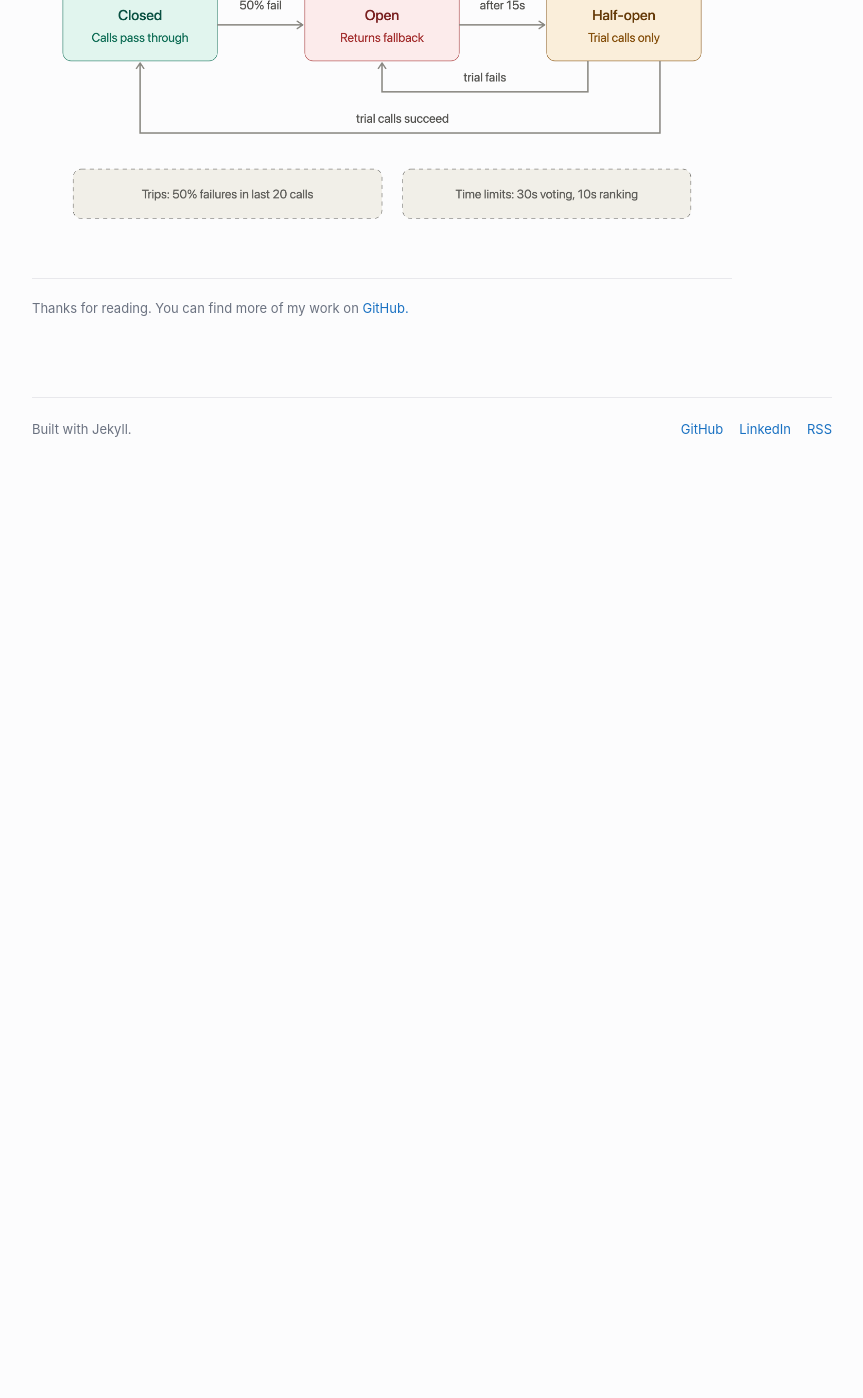
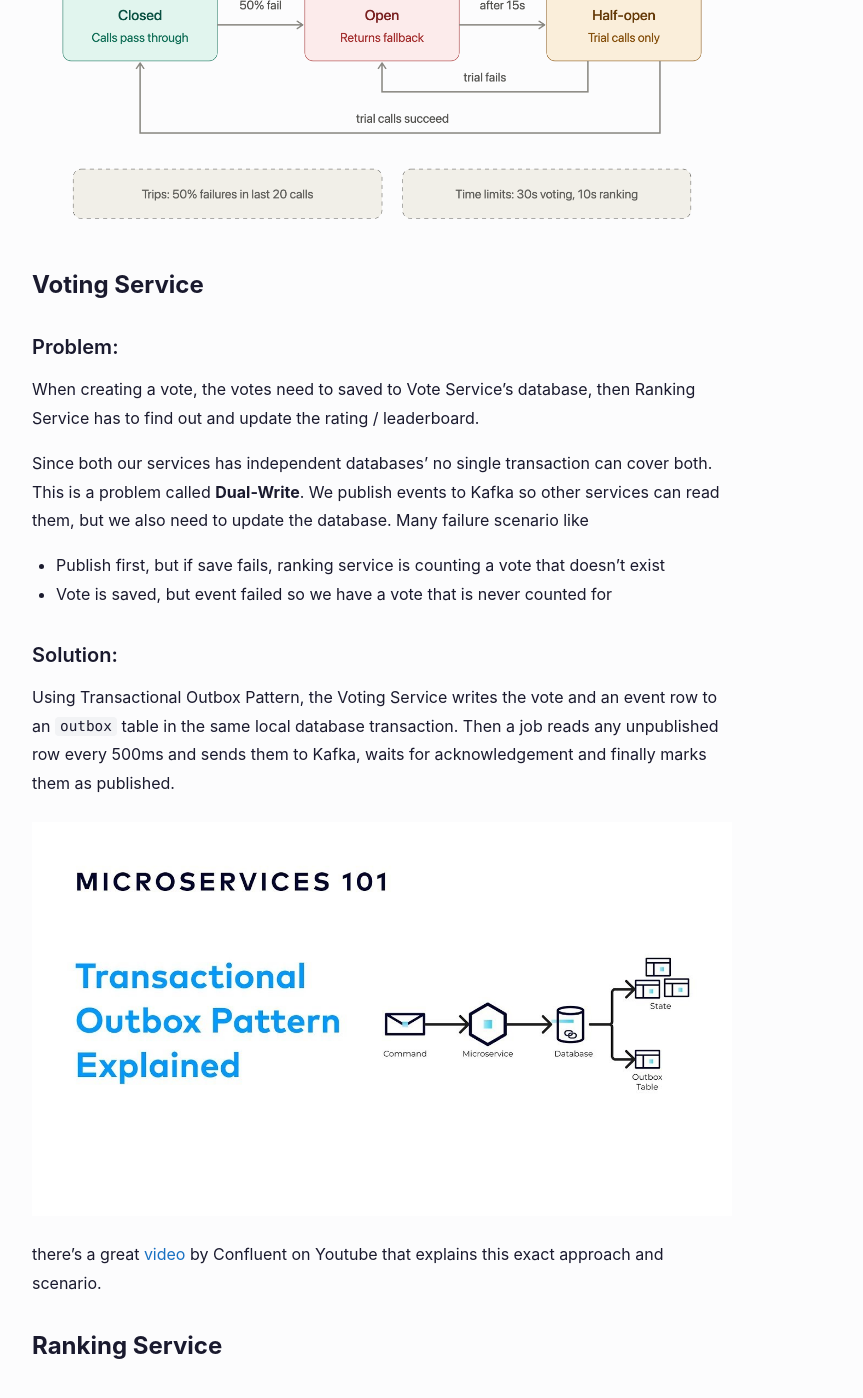
Before and after one commit to vichekaoeun/vichekaoeun.github.io, a Jekyll site: the page built from _posts/2026-11-17-building-powerscale.md, in a window 1280 px wide and 1400 px high, scrolled down 2193 px. Shown: the whole window, without its empty margins (208-1071 px from the left). Built offline with Jekyll 4.4.1, drawn with Linux system fonts in a browser that asks for light colours; before the commit the page ends 2653 px from its top, so only the background shows below that.

Commit message:
Update _posts/2026-11-17-building-powerscale.md (via Pages CMS)

```diff
--- a/_posts/2026-11-17-building-powerscale.md
+++ b/_posts/2026-11-17-building-powerscale.md
@@ -35,3 +35,28 @@ A dedicated service running that acts as an entry-point for the rest of the othe
 I use the Resilience4j library to setup the fault tolerance which is set to a threshold of 20-call window, 15s open state.
 
 ![](/assets/images/gateway_resilience4j_circuit_breaker.png)
+
+## Voting Service
+
+### Problem:
+
+When creating a vote, the votes need to saved to Vote Service's database, then Ranking Service has to find out and update the rating / leaderboard.
+
+Since both our services has independent databases' no single transaction can cover both. This is a problem called **Dual-Write**. We publish events to Kafka so other services can read them, but we also need to update the database. Many failure scenario like
+
+- Publish first, but if save fails, ranking service is counting a vote that doesn't exist
+- Vote is saved, but event failed so we have a vote that is never counted for
+
+### Solution:
+
+Using Transactional Outbox Pattern, the Voting Service writes the vote and an event row to an `outbox` table in the same local database transaction. Then a job reads any unpublished row every 500ms and sends them to Kafka, waits for acknowledgement and finally marks them as published.
+
+![](/assets/images/maxresdefault.jpg)
+
+there's a great [video](https://www.youtube.com/watch?v=5YLpjPmsPCA&t=27s) by Confluent on Youtube that explains this exact approach and scenario.
+
+## Ranking Service
+
+
+
+&nbsp;
```
